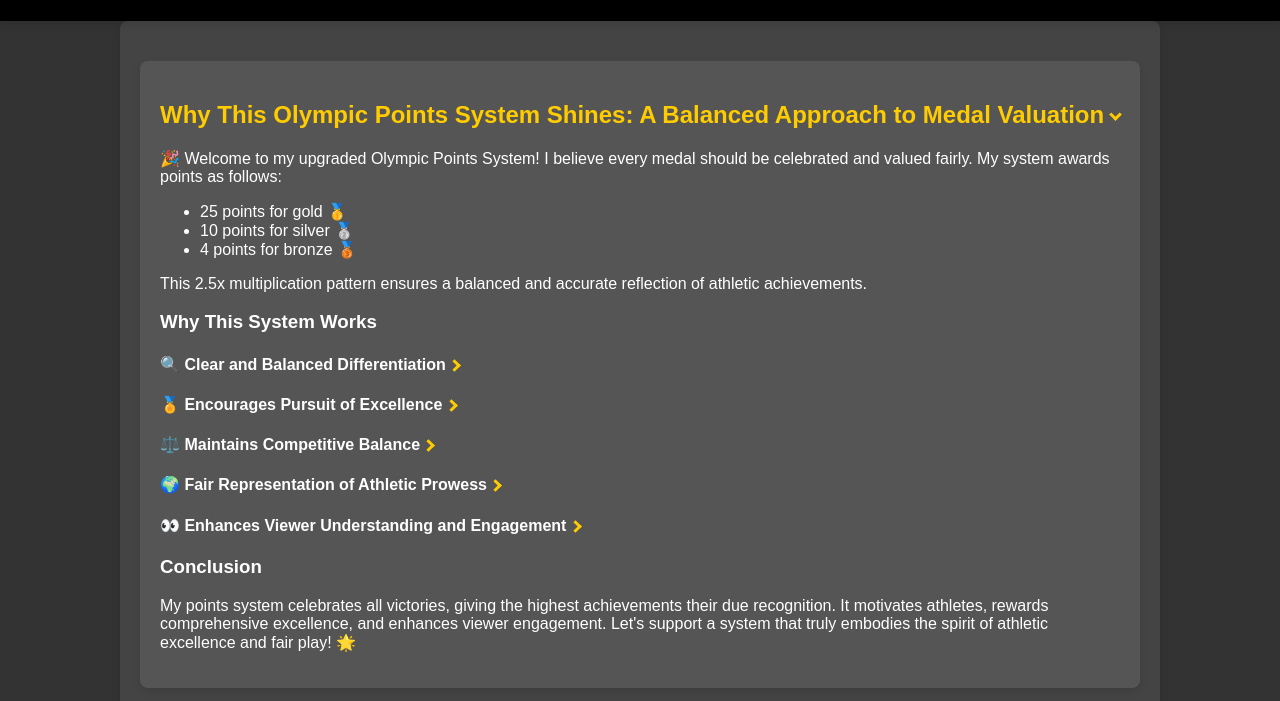
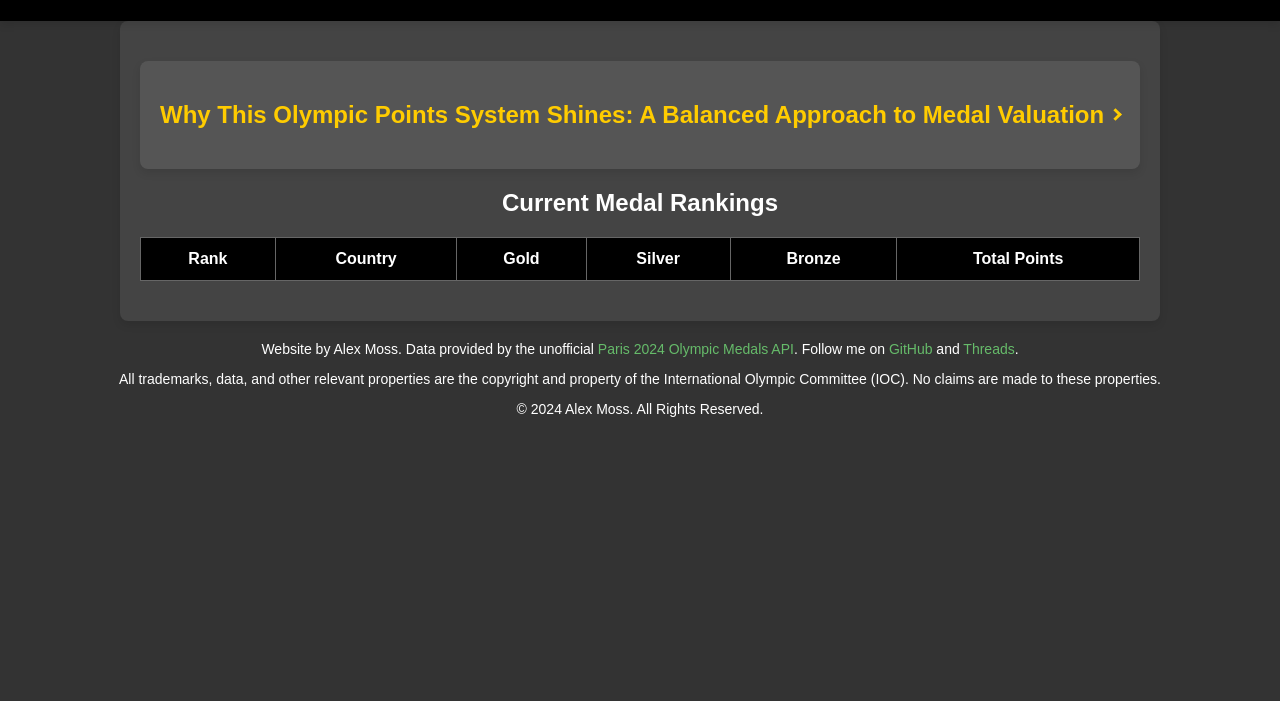
Before and after one commit to kuthedk/olympic-medal-tracker, a plain HTML site: page public/index.html in a window 1280 px wide. Shown: the part 99-800 px from the top of the page. Drawn offline with Linux system fonts and the light colour scheme; no server answers.

Commit message:
start collapsed

```diff
--- a/public/index.html
+++ b/public/index.html
@@ -22,9 +22,9 @@
   <div class="container">
     <div class="description">
       <h2 onclick="toggleDescription()">Why This Olympic Points System Shines: A Balanced Approach to Medal Valuation
-        <span id="chevron" class="chevron down"></span>
+        <span id="chevron" class="chevron right"></span>
       </h2>
-      <div id="description-content" style="display: block;">
+      <div id="description-content" style="display: none;">
         <p>🎉 Welcome to my upgraded Olympic Points System! I believe every medal should be celebrated and valued
           fairly. My system awards points as follows:</p>
         <ul>
```
